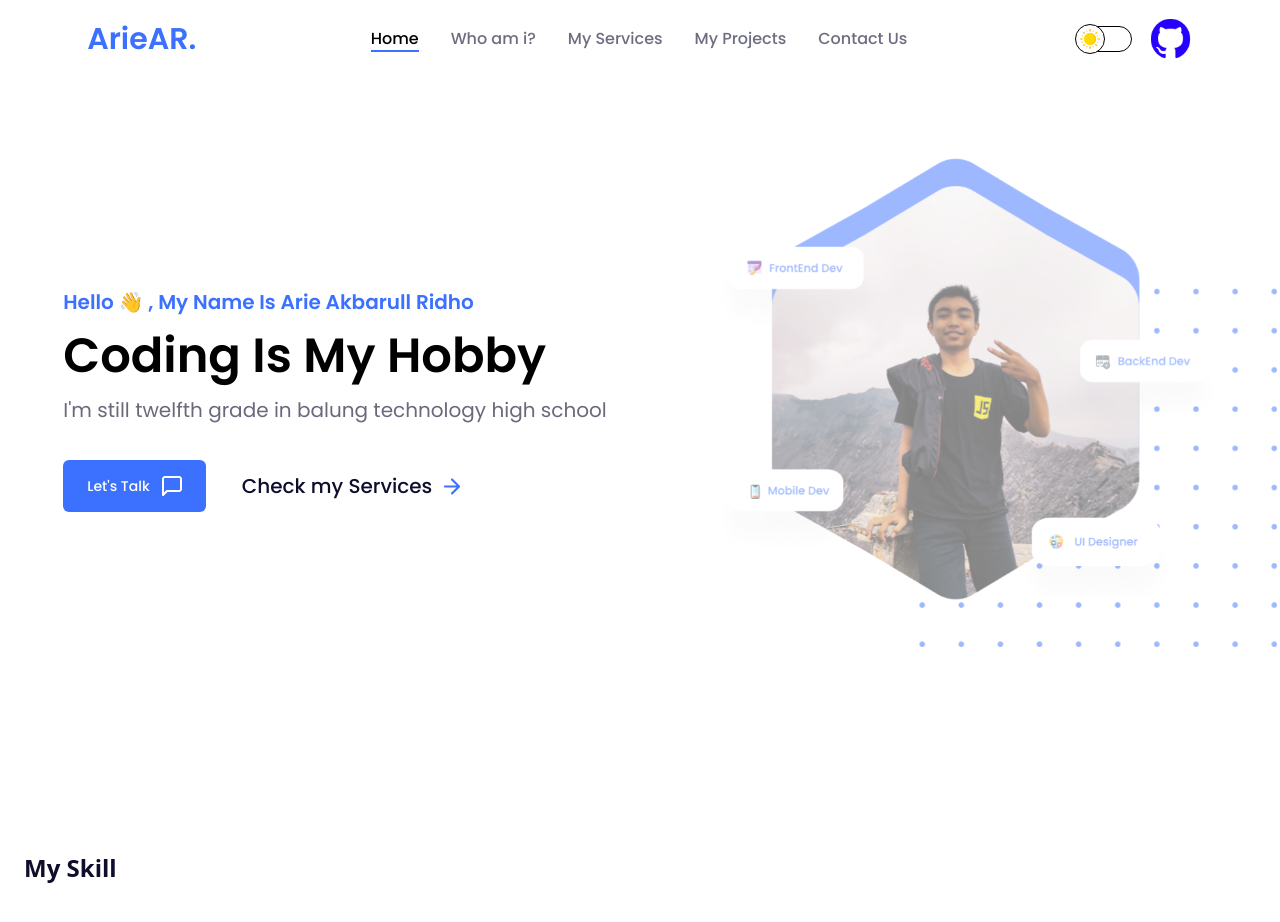
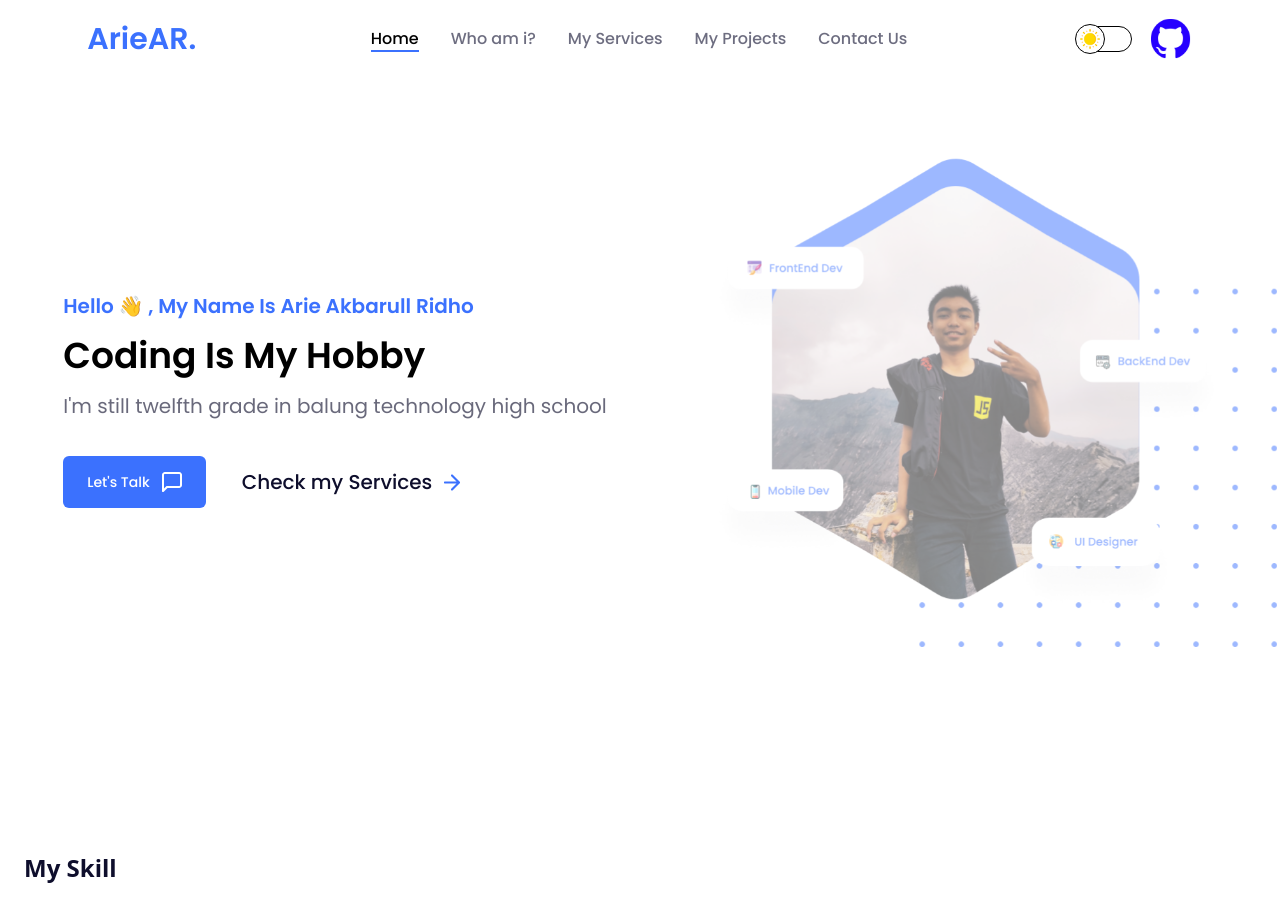
Before and after one commit to ariear/portofolio, a React (Create React App) app: page / in a window 1280 px wide. Shown: the top 922 px of the page. Built offline with nearby package versions, Linux system fonts and the light colour scheme.

Commit message:
fixed font-size

```diff
--- a/src/views/Home.jsx
+++ b/src/views/Home.jsx
@@ -33,7 +33,7 @@ const Home = () => {
         <div className="font-pupylinux flex flex-wrap-reverse items-center justify-center lg:justify-around xl:justify-center pt-24 md:pt-32 lg:pt-0 py-7 md:py-0 h-max lg:h-screen mb-5" ref={homeRef}>
             <div className="xl:mr-10 lg:w-[400px] xl:w-max lg:text-left md:text-center md:px-0 px-6">
                 <p className="text-[#3B71FE] font-bold text-xl mb-4 kenal-nama dark:text-white transition-all duration-300">Hello 👋 , My Name Is Arie Akbarull Ridho</p>
-                <p className="font-bold text-2xl lg:text-4xl xl:text-5xl mb-4 coding-hobi dark:text-white transition-all duration-300">Coding Is My Hobby</p>
+                <p className="font-bold text-2xl lg:text-4xl xl:text-4xl 2xl:text-5xl mb-4 coding-hobi dark:text-white transition-all duration-300">Coding Is My Hobby</p>
                 <p className="lg:text-lg xl:text-xl text-[#0e0e2c9f] mb-6 md:mb-9 keterangan-main dark:text-white transition-all duration-300">I'm still twelfth grade in balung technology high school</p>
                 <div className="flex md:items-center lg:justify-start md:justify-center md:flex-row flex-col justify-start">
                     <button className="bg-[#3B71FE] flex items-center text-white py-4 px-6 rounded-md font-medium text-sm mr-4 lg:mr-5 xl:mr-9 w-max md:mb-0 mb-4 btn-bicara hover:scale-95 transition-all">Let's Talk <img src="/asset/icon/message-white.png" className="ml-3" alt="" /></button>
```
